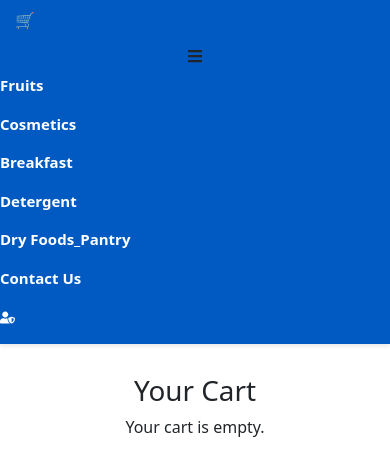
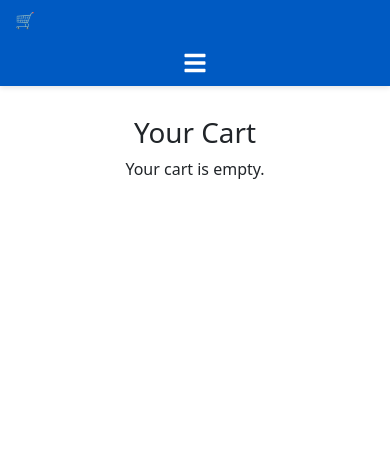
Before and after one commit to 32231021-star/WEBV2, a React (Create React App) app in the folder client/: page /cart in a window 390 px wide. Shown: the top 476 px of the page. Built offline with nearby package versions, Linux system fonts and the light colour scheme.

Commit message:
Update NavBar.css

```diff
--- a/client/src/Styles/NavBar.css
+++ b/client/src/Styles/NavBar.css
@@ -94,3 +94,35 @@
     font-size: 15px;
   }
 }
+/* ========================= */
+/* HAMBURGER MENU */
+/* ========================= */
+.hamburger {
+  display: none;
+  font-size: 24px;
+  color: white;
+  cursor: pointer;
+}
+
+/* MOBILE */
+@media (max-width: 768px) {
+  .hamburger {
+    display: block;
+  }
+
+  .rightSide {
+    display: none;
+    width: 100%;
+    flex-direction: column;
+    margin-top: 10px;
+  }
+
+  .rightSide.open {
+    display: flex;
+  }
+
+  .rightSide a {
+    margin: 8px 0;
+    font-size: 16px;
+  }
+}
```
